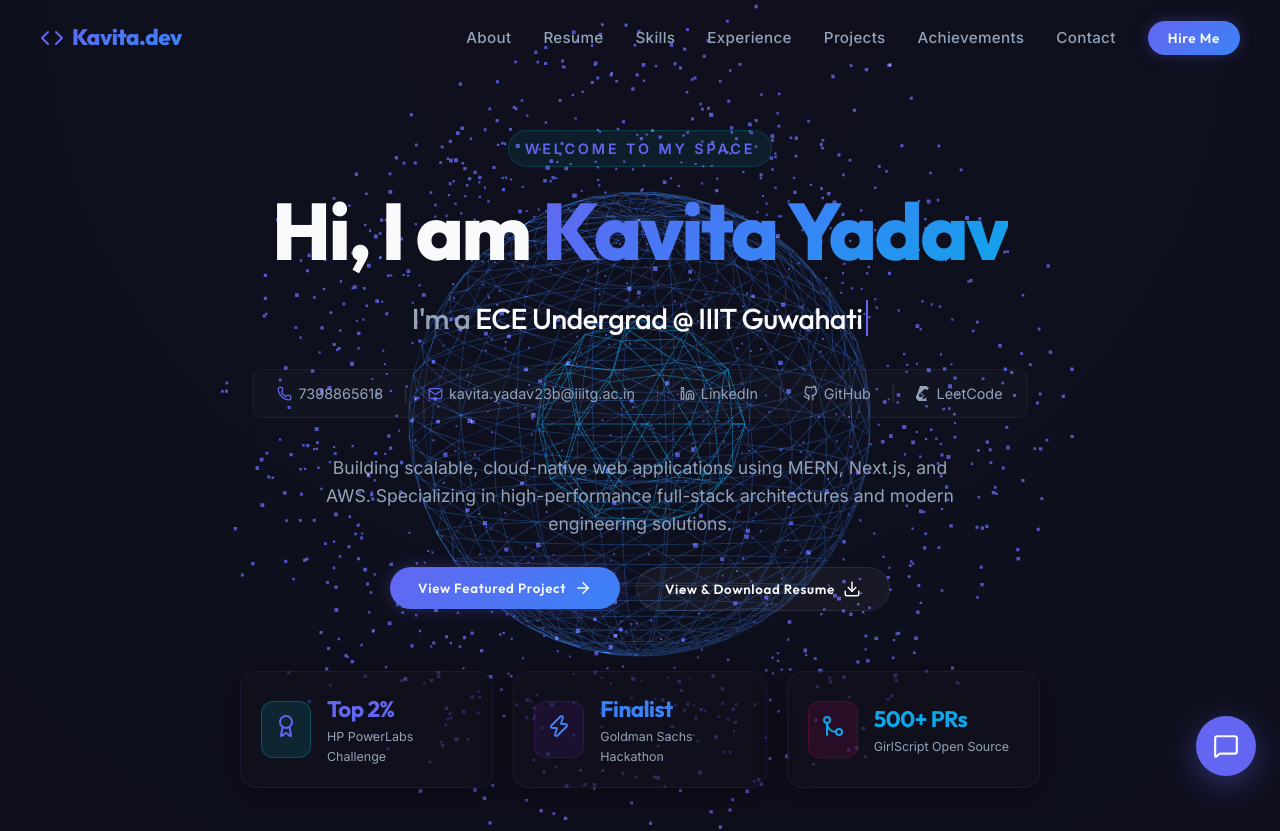
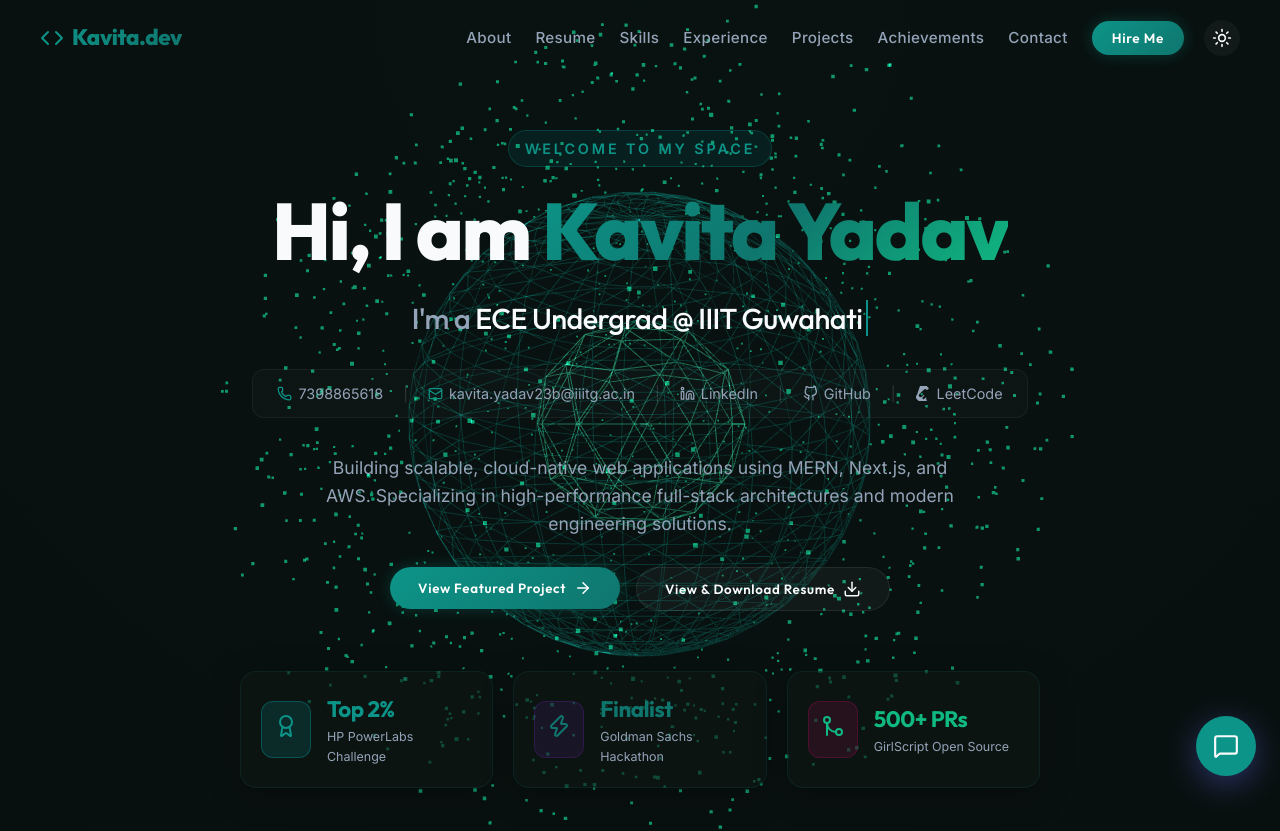
Before and after one commit to Kavita1928/portfolio, a React (Vite) app: page / in a window 1280 px wide. Shown: the top 831 px of the page. Built offline with nearby package versions, Linux system fonts and the light colour scheme.

Commit message:
Implement professional Teal/Sage theme and Day & Night mode toggle

```diff
--- a/src/App.tsx
+++ b/src/App.tsx
@@ -1,3 +1,4 @@
+import { useState, useEffect } from 'react';
 import Header from './components/Header';
 import Hero from './components/Hero';
 import About from './components/About';
@@ -11,14 +12,29 @@
 import Chatbot from './components/Chatbot';
 
 export default function App() {
+  const [theme, setTheme] = useState<'dark' | 'light'>(() => {
+    const saved = localStorage.getItem('theme');
+    if (saved === 'dark' || saved === 'light') return saved;
+    return 'dark'; // default theme
+  });
+
+  useEffect(() => {
+    document.documentElement.setAttribute('data-theme', theme);
+    localStorage.setItem('theme', theme);
+  }, [theme]);
+
+  const toggleTheme = () => {
+    setTheme((prev) => (prev === 'dark' ? 'light' : 'dark'));
+  };
+
   return (
     <div style={{ minHeight: '100vh', display: 'flex', flexDirection: 'column' }}>
-      {/* Sleek top-navigation header */}
-      <Header />
+      {/* Sleek top-navigation header with Theme Toggle */}
+      <Header theme={theme} toggleTheme={toggleTheme} />
 
       {/* Main content sections */}
       <main style={{ flex: 1 }}>
-        <Hero />
+        <Hero theme={theme} />
         <About />
         <Resume />
         <Skills />
@@ -31,8 +47,8 @@
       {/* Interactive Chatbot widget */}
       <Chatbot />
 
-      {/* Elegant footer */}
-      <Footer />
+      {/* Elegant footer with Theme context */}
+      <Footer theme={theme} />
     </div>
   );
 }
--- a/src/components/Footer.tsx
+++ b/src/components/Footer.tsx
@@ -1,16 +1,22 @@
 import { ArrowUp } from 'lucide-react';
 import FooterCanvas from './FooterCanvas';
 
-export default function Footer() {
+interface FooterProps {
+  theme: 'dark' | 'light';
+}
+
+export default function Footer({ theme }: FooterProps) {
   const scrollToTop = () => {
     window.scrollTo({ top: 0, behavior: 'smooth' });
   };
+
+  const isLight = theme === 'light';
 
   return (
     <footer
       style={{
         borderTop: '1px solid var(--border-glow)',
-        backgroundColor: 'rgba(8, 8, 12, 0.96)',
+        backgroundColor: isLight ? 'rgba(243, 245, 244, 0.96)' : 'rgba(8, 8, 12, 0.96)',
         padding: '60px 24px',
         position: 'relative',
         zIndex: 10,
@@ -18,10 +24,11 @@
         minHeight: '180px',
         display: 'flex',
         alignItems: 'center',
+        transition: 'background-color 0.4s ease',
       }}
     >
       {/* 3D Wave Canvas backdrop */}
-      <FooterCanvas />
+      <FooterCanvas theme={theme} />
 
       {/* Foreground Content */}
       <div
@@ -52,8 +59,8 @@
         <button
           onClick={scrollToTop}
           style={{
-            backgroundColor: 'rgba(255, 255, 255, 0.03)',
-            border: '1px solid rgba(255, 255, 255, 0.06)',
+            backgroundColor: isLight ? 'rgba(0, 0, 0, 0.03)' : 'rgba(255, 255, 255, 0.03)',
+            border: isLight ? '1px solid rgba(0, 0, 0, 0.06)' : '1px solid rgba(255, 255, 255, 0.06)',
             color: 'var(--text-primary)',
             padding: '12px',
             borderRadius: '50%',
@@ -62,15 +69,15 @@
             alignItems: 'center',
             justifyContent: 'center',
             transition: 'var(--transition-fast)',
-            boxShadow: '0 4px 12px rgba(0,0,0,0.3)',
+            boxShadow: '0 4px 12px rgba(0,0,0,0.1)',
           }}
           onMouseEnter={(e) => {
             e.currentTarget.style.borderColor = 'var(--accent-cyan)';
-            e.currentTarget.style.boxShadow = '0 0 15px rgba(99, 102, 241, 0.3)';
+            e.currentTarget.style.boxShadow = '0 0 15px rgba(13, 148, 136, 0.3)';
             e.currentTarget.style.transform = 'translateY(-2px)';
           }}
           onMouseLeave={(e) => {
-            e.currentTarget.style.borderColor = 'rgba(255, 255, 255, 0.06)';
+            e.currentTarget.style.borderColor = isLight ? 'rgba(0, 0, 0, 0.06)' : 'rgba(255, 255, 255, 0.06)';
             e.currentTarget.style.boxShadow = 'none';
             e.currentTarget.style.transform = 'none';
           }}
--- a/src/components/FooterCanvas.tsx
+++ b/src/components/FooterCanvas.tsx
@@ -1,15 +1,24 @@
 import { useEffect, useRef } from 'react';
 import * as THREE from 'three';
 
-export default function FooterCanvas() {
+interface FooterCanvasProps {
+  theme: 'dark' | 'light';
+}
+
+export default function FooterCanvas({ theme }: FooterCanvasProps) {
   const containerRef = useRef<HTMLDivElement>(null);
   const canvasRef = useRef<HTMLCanvasElement>(null);
+  const isLight = theme === 'light';
 
   useEffect(() => {
     if (!containerRef.current || !canvasRef.current) return;
 
     const container = containerRef.current;
     const canvas = canvasRef.current;
+
+    // Theme-based wave grid colors
+    const colorPoints = isLight ? 0x0f766e : 0x10b981; // Deep Teal vs Emerald Green
+    const colorLines = isLight ? 0x14b8a6 : 0x0d9488; // Brighter Teal vs Teal
 
     // Scene
     const scene = new THREE.Scene();
@@ -63,12 +72,12 @@
 
     geometry.setAttribute('position', new THREE.BufferAttribute(positions, 3));
 
-    // Premium Slate-Indigo Points Material
+    // Premium Points Material
     const material = new THREE.PointsMaterial({
-      color: 0x3b82f6, // Royal Blue
+      color: colorPoints,
       size: 0.038,
       transparent: true,
-      opacity: 0.35,
+      opacity: isLight ? 0.45 : 0.35,
       sizeAttenuation: true,
       blending: THREE.AdditiveBlending,
     });
@@ -78,9 +87,9 @@
 
     // Subtle Grid lines (wireframe planes overlaying grid)
     const lineMaterial = new THREE.LineBasicMaterial({
-      color: 0x6366f1, // Indigo
+      color: colorLines,
       transparent: true,
-      opacity: 0.08,
+      opacity: isLight ? 0.12 : 0.08,
       blending: THREE.AdditiveBlending,
     });
 
@@ -179,7 +188,7 @@
       });
       renderer.dispose();
     };
-  }, []);
+  }, [theme]); // Rebuild grid when theme swaps
 
   return (
     <div
@@ -192,7 +201,7 @@
         height: '100%',
         zIndex: 1,
         pointerEvents: 'none',
-        opacity: 0.6,
+        opacity: isLight ? 0.8 : 0.6,
       }}
     >
       <canvas ref={canvasRef} style={{ width: '100%', height: '100%' }} />
--- a/src/components/Header.tsx
+++ b/src/components/Header.tsx
@@ -1,7 +1,12 @@
 import { useState, useEffect } from 'react';
-import { Menu, X, Code } from 'lucide-react';
+import { Menu, X, Code, Sun, Moon } from 'lucide-react';
 
-export default function Header() {
+interface HeaderProps {
+  theme: 'dark' | 'light';
+  toggleTheme: () => void;
+}
+
+export default function Header({ theme, toggleTheme }: HeaderProps) {
   const [isOpen, setIsOpen] = useState(false);
   const [scrolled, setScrolled] = useState(false);
 
@@ -72,8 +77,10 @@
           <span>Kavita.dev</span>
         </a>
 
+        {/* Desktop & Mobile Actions Container */}
+        <div style={{ display: 'flex', alignItems: 'center', gap: '20px' }}>
           {/* Desktop Navigation */}
-        <nav style={{ display: 'flex', alignItems: 'center', gap: '32px' }} className="desktop-nav">
+          <nav style={{ display: 'flex', alignItems: 'center', gap: '24px' }} className="desktop-nav">
             {navLinks.map((link) => (
               <a
                 key={link.name}
@@ -86,11 +93,9 @@
                 }}
                 onMouseEnter={(e) => {
                   e.currentTarget.style.color = 'var(--accent-cyan)';
-                e.currentTarget.style.textShadow = '0 0 8px rgba(0, 242, 254, 0.4)';
                 }}
                 onMouseLeave={(e) => {
                   e.currentTarget.style.color = 'var(--text-secondary)';
-                e.currentTarget.style.textShadow = 'none';
                 }}
               >
                 {link.name}
@@ -103,6 +108,35 @@
             </a>
           </nav>
 
+          {/* Theme Toggle Button (Day & Night Mode) */}
+          <button
+            onClick={toggleTheme}
+            aria-label="Toggle theme mode"
+            style={{
+              background: 'none',
+              border: 'none',
+              color: 'var(--text-primary)',
+              cursor: 'pointer',
+              padding: '8px',
+              display: 'flex',
+              alignItems: 'center',
+              justifyContent: 'center',
+              borderRadius: '50%',
+              backgroundColor: 'rgba(255, 255, 255, 0.04)',
+              transition: 'var(--transition-fast)',
+            }}
+            onMouseEnter={(e) => {
+              e.currentTarget.style.backgroundColor = 'rgba(255, 255, 255, 0.08)';
+              e.currentTarget.style.color = 'var(--accent-cyan)';
+            }}
+            onMouseLeave={(e) => {
+              e.currentTarget.style.backgroundColor = 'rgba(255, 255, 255, 0.04)';
+              e.currentTarget.style.color = 'var(--text-primary)';
+            }}
+          >
+            {theme === 'dark' ? <Sun size={20} /> : <Moon size={20} />}
+          </button>
+
           {/* Mobile Navigation Toggle */}
           <div
             className="mobile-toggle"
@@ -110,10 +144,11 @@
             style={{
               cursor: 'pointer',
               color: 'var(--text-primary)',
-            display: 'none', // Managed by responsive CSS styles (below)
+              display: 'none', // Managed by responsive CSS style block below
             }}
           >
             {isOpen ? <X size={26} /> : <Menu size={26} />}
+          </div>
         </div>
       </div>
 
@@ -126,7 +161,7 @@
           right: isOpen ? 0 : '-100%',
           width: '280px',
           height: '100vh',
-          backgroundColor: 'rgba(5, 5, 8, 0.98)',
+          backgroundColor: 'var(--bg-deep)',
           borderLeft: '1px solid var(--border-glow)',
           backdropFilter: 'blur(20px)',
           WebkitBackdropFilter: 'blur(20px)',
@@ -161,7 +196,7 @@
         </a>
       </div>
 
-      {/* Add styling override directly in head for media queries */}
+      {/* Responsive Styles Overlay */}
       <style>{`
         @media (max-width: 768px) {
           .desktop-nav {
--- a/src/components/Hero.tsx
+++ b/src/components/Hero.tsx
@@ -44,7 +44,7 @@
   </svg>
 );
 
-export default function Hero() {
+export default function Hero({ theme }: { theme: 'dark' | 'light' }) {
   const [typedText, setTypedText] = useState('');
   const [index, setIndex] = useState(0);
   const [subIndex, setSubIndex] = useState(0);
@@ -93,7 +93,7 @@
       }}
     >
       {/* 3D WebGL Background Canvas */}
-      <ThreeCanvas />
+      <ThreeCanvas theme={theme} />
 
       {/* Hero Content Overlay */}
       <div
--- a/src/components/ThreeCanvas.tsx
+++ b/src/components/ThreeCanvas.tsx
@@ -1,7 +1,11 @@
 import { useEffect, useRef } from 'react';
 import * as THREE from 'three';
 
-export default function ThreeCanvas() {
+interface ThreeCanvasProps {
+  theme: 'dark' | 'light';
+}
+
+export default function ThreeCanvas({ theme }: ThreeCanvasProps) {
   const containerRef = useRef<HTMLDivElement>(null);
   const canvasRef = useRef<HTMLCanvasElement>(null);
   const mouseRef = useRef({ x: 0, y: 0, targetX: 0, targetY: 0 });
@@ -11,6 +15,16 @@
 
     const container = containerRef.current;
     const canvas = canvasRef.current;
+
+    const isLight = theme === 'light';
+
+    // Theme-based 3D color choices
+    const colorParticle = isLight ? 0x0d9488 : 0x10b981; // Teal vs Emerald
+    const colorWireframe = isLight ? 0x0f766e : 0x0d9488; // Deep Teal vs Teal
+    const colorCore = isLight ? 0x047857 : 0x34d399; // Forest Green vs Light Green
+
+    const colorLight1 = isLight ? 0x0d9488 : 0x10b981;
+    const colorLight2 = isLight ? 0x0f766e : 0x0d9488;
 
     // Scene
     const scene = new THREE.Scene();
@@ -34,14 +48,14 @@
     renderer.setPixelRatio(Math.min(window.devicePixelRatio, 2));
 
     // Lights
-    const ambientLight = new THREE.AmbientLight(0xffffff, 0.4);
+    const ambientLight = new THREE.AmbientLight(0xffffff, isLight ? 0.6 : 0.4);
     scene.add(ambientLight);
 
-    const pointLight1 = new THREE.PointLight(0x6366f1, 2, 50);
+    const pointLight1 = new THREE.PointLight(colorLight1, 2, 50);
     pointLight1.position.set(5, 5, 5);
     scene.add(pointLight1);
 
-    const pointLight2 = new THREE.PointLight(0x3b82f6, 2, 50);
+    const pointLight2 = new THREE.PointLight(colorLight2, 2, 50);
     pointLight2.position.set(-5, -5, 5);
     scene.add(pointLight2);
 
@@ -80,10 +94,10 @@
 
     // Material with round soft particles
     const particleMaterial = new THREE.PointsMaterial({
-      color: 0x6366f1,
+      color: colorParticle,
       size: 0.045,
       transparent: true,
-      opacity: 0.8,
+      opacity: isLight ? 0.6 : 0.8,
       sizeAttenuation: true,
       blending: THREE.AdditiveBlending,
     });
@@ -94,10 +108,10 @@
     // 2. Wireframe Central Sphere (dynamic developer grid)
     const sphereGeometry = new THREE.SphereGeometry(2.2, 24, 24);
     const sphereMaterial = new THREE.MeshBasicMaterial({
-      color: 0x3b82f6,
+      color: colorWireframe,
       wireframe: true,
       transparent: true,
-      opacity: 0.15,
+      opacity: isLight ? 0.22 : 0.15,
       blending: THREE.AdditiveBlending,
     });
     const wireframeSphere = new THREE.Mesh(sphereGeometry, sphereMaterial);
@@ -106,10 +120,10 @@
     // 3. Inner Icosahedron Core (floating data cell)
     const coreGeometry = new THREE.IcosahedronGeometry(1.2, 1);
     const coreMaterial = new THREE.MeshBasicMaterial({
-      color: 0x0ea5e9,
+      color: colorCore,
       wireframe: true,
       transparent: true,
-      opacity: 0.25,
+      opacity: isLight ? 0.35 : 0.25,
       blending: THREE.AdditiveBlending,
     });
     const coreMesh = new THREE.Mesh(coreGeometry, coreMaterial);
@@ -137,7 +151,6 @@
 
     // Animation Loop
     const clock = new THREE.Clock();
-
     let animationFrameId: number;
 
     const animate = () => {
@@ -211,7 +224,7 @@
       coreMaterial.dispose();
       renderer.dispose();
     };
-  }, []);
+  }, [theme]); // Rebuild scene on theme change
 
   return (
     <div ref={containerRef} className="canvas-container">
--- a/src/index.css
+++ b/src/index.css
@@ -1,30 +1,51 @@
 @import url('https://fonts.googleapis.com/css2?family=Inter:wght@300;400;500;600;700&family=Outfit:wght@300;400;500;600;700;800&display=swap');
 
 :root {
-  /* Professional SaaS Color Palette (Indigo / Tech Blue / Slate) */
+  /* Default: Dark Theme (Sage Green / Teal / Emerald Accent) */
   --font-sans: 'Inter', sans-serif;
   --font-heading: 'Outfit', sans-serif;
 
-  --bg-deep: #08080c;
-  --bg-card: rgba(17, 17, 28, 0.6);
-  --bg-nav: rgba(8, 8, 12, 0.85);
-  --border-glow: rgba(99, 102, 241, 0.12);
-  --border-glow-hover: rgba(99, 102, 241, 0.35);
+  --bg-deep: #080a09;
+  --bg-card: rgba(16, 24, 21, 0.6);
+  --bg-nav: rgba(8, 10, 9, 0.85);
+  --border-glow: rgba(13, 148, 136, 0.12);
+  --border-glow-hover: rgba(13, 148, 136, 0.35);
 
-  --accent-cyan: #6366f1; /* Professional Indigo */
-  --accent-violet: #3b82f6; /* Royal Blue */
-  --accent-pink: #0ea5e9; /* Light Tech Sky-Blue */
+  --accent-cyan: #0d9488; /* Tech Teal */
+  --accent-violet: #0f766e; /* Deep Teal */
+  --accent-pink: #10b981; /* Emerald Green */
 
   --text-primary: #f8fafc;
   --text-secondary: #94a3b8;
   --text-muted: #64748b;
 
-  --shadow-neon: 0 0 25px rgba(99, 102, 241, 0.15);
-  --shadow-neon-hover: 0 0 35px rgba(99, 102, 241, 0.35);
-  --shadow-purple: 0 0 25px rgba(59, 130, 246, 0.15);
+  --shadow-neon: 0 0 25px rgba(13, 148, 136, 0.15);
+  --shadow-neon-hover: 0 0 35px rgba(13, 148, 136, 0.35);
+  --shadow-purple: 0 0 25px rgba(15, 118, 110, 0.15);
 
   --transition-smooth: all 0.4s cubic-bezier(0.16, 1, 0.3, 1);
   --transition-fast: all 0.25s cubic-bezier(0.4, 0, 0.2, 1);
+}
+
+[data-theme='light'] {
+  /* Day / Light Theme Tokens */
+  --bg-deep: #f3f5f4;
+  --bg-card: rgba(255, 255, 255, 0.65);
+  --bg-nav: rgba(243, 245, 244, 0.85);
+  --border-glow: rgba(13, 148, 136, 0.08);
+  --border-glow-hover: rgba(13, 148, 136, 0.22);
+
+  --accent-cyan: #0d9488; /* Teal stays primary */
+  --accent-violet: #14b8a6; /* Brighter Teal for contrast */
+  --accent-pink: #059669; /* Rich Emerald Green */
+
+  --text-primary: #0f172a; /* Slate 900 */
+  --text-secondary: #334155; /* Slate 700 */
+  --text-muted: #64748b; /* Slate 500 */
+
+  --shadow-neon: 0 4px 20px rgba(13, 148, 136, 0.06);
+  --shadow-neon-hover: 0 8px 30px rgba(13, 148, 136, 0.15);
+  --shadow-purple: 0 4px 20px rgba(20, 184, 166, 0.06);
 }
 
 /* Reset & Base Styles */
@@ -37,10 +58,11 @@
 html {
   scroll-behavior: smooth;
   font-family: var(--font-sans);
-  color-scheme: dark;
+  color-scheme: dark light;
   background-color: var(--bg-deep);
   color: var(--text-primary);
   overflow-x: hidden;
+  transition: background-color 0.4s ease, color 0.4s ease;
 }
 
 body {
@@ -48,8 +70,13 @@
   line-height: 1.6;
   -webkit-font-smoothing: antialiased;
   -moz-osx-font-smoothing: grayscale;
-  background: radial-gradient(circle at 50% 0%, rgba(99, 102, 241, 0.08) 0%, rgba(59, 130, 246, 0.04) 50%, rgba(8, 8, 12, 0) 100%), var(--bg-deep);
+  background: radial-gradient(circle at 50% 0%, rgba(13, 148, 136, 0.06) 0%, rgba(16, 24, 21, 0.02) 50%, rgba(8, 10, 9, 0) 100%), var(--bg-deep);
   overflow-x: hidden;
+  transition: background 0.4s ease;
+}
+
+[data-theme='light'] body {
+  background: radial-gradient(circle at 50% 0%, rgba(13, 148, 136, 0.04) 0%, rgba(243, 245, 244, 0) 60%), var(--bg-deep);
 }
 
 /* Custom Scrollbar */
@@ -62,7 +89,7 @@
 }
 
 ::-webkit-scrollbar-thumb {
-  background: rgba(99, 102, 241, 0.2);
+  background: rgba(13, 148, 136, 0.2);
   border-radius: 4px;
 }
 
@@ -77,6 +104,7 @@
   font-weight: 700;
   letter-spacing: -0.02em;
   color: var(--text-primary);
+  transition: color 0.4s ease;
 }
 
 a {
@@ -132,14 +160,14 @@
   border: 1px solid var(--border-glow);
   border-radius: 16px;
   padding: 30px;
-  box-shadow: 0 8px 32px 0 rgba(0, 0, 0, 0.37);
+  box-shadow: 0 8px 32px 0 rgba(0, 0, 0, 0.25);
   transition: var(--transition-smooth);
 }
 
 .glass-card:hover {
   border-color: var(--border-glow-hover);
   transform: translateY(-5px);
-  box-shadow: var(--shadow-neon), 0 12px 40px 0 rgba(0, 0, 0, 0.5);
+  box-shadow: var(--shadow-neon), 0 12px 40px 0 rgba(0, 0, 0, 0.4);
 }
 
 /* Interactive Elements */
@@ -159,13 +187,13 @@
 
 .glow-button.primary {
   background: linear-gradient(135deg, var(--accent-cyan) 0%, var(--accent-violet) 100%);
-  color: var(--text-primary);
+  color: #fff;
   font-weight: 600;
-  box-shadow: 0 0 15px rgba(99, 102, 241, 0.3);
+  box-shadow: 0 0 15px rgba(13, 148, 136, 0.3);
 }
 
 .glow-button.primary:hover {
-  box-shadow: 0 0 25px rgba(99, 102, 241, 0.6);
+  box-shadow: 0 0 25px rgba(13, 148, 136, 0.6);
   transform: scale(1.03);
 }
 
@@ -176,11 +204,20 @@
   backdrop-filter: blur(10px);
 }
 
+[data-theme='light'] .glow-button.secondary {
+  background: rgba(0, 0, 0, 0.02);
+  border-color: rgba(0, 0, 0, 0.06);
+}
+
 .glow-button.secondary:hover {
   background: rgba(255, 255, 255, 0.08);
   border-color: var(--accent-cyan);
-  box-shadow: 0 0 15px rgba(99, 102, 241, 0.2);
+  box-shadow: 0 0 15px rgba(13, 148, 136, 0.2);
   transform: scale(1.03);
+}
+
+[data-theme='light'] .glow-button.secondary:hover {
+  background: rgba(0, 0, 0, 0.04);
 }
 
 /* Animations */
@@ -191,9 +228,9 @@
 }
 
 @keyframes pulseGlow {
-  0% { box-shadow: 0 0 15px rgba(99, 102, 241, 0.2); }
-  50% { box-shadow: 0 0 25px rgba(99, 102, 241, 0.4); }
-  100% { box-shadow: 0 0 15px rgba(99, 102, 241, 0.2); }
+  0% { box-shadow: 0 0 15px rgba(13, 148, 136, 0.2); }
+  50% { box-shadow: 0 0 25px rgba(13, 148, 136, 0.4); }
+  100% { box-shadow: 0 0 15px rgba(13, 148, 136, 0.2); }
 }
 
 @keyframes fadeInUp {
```
Lines whose indentation alone changed are shown as unchanged.
